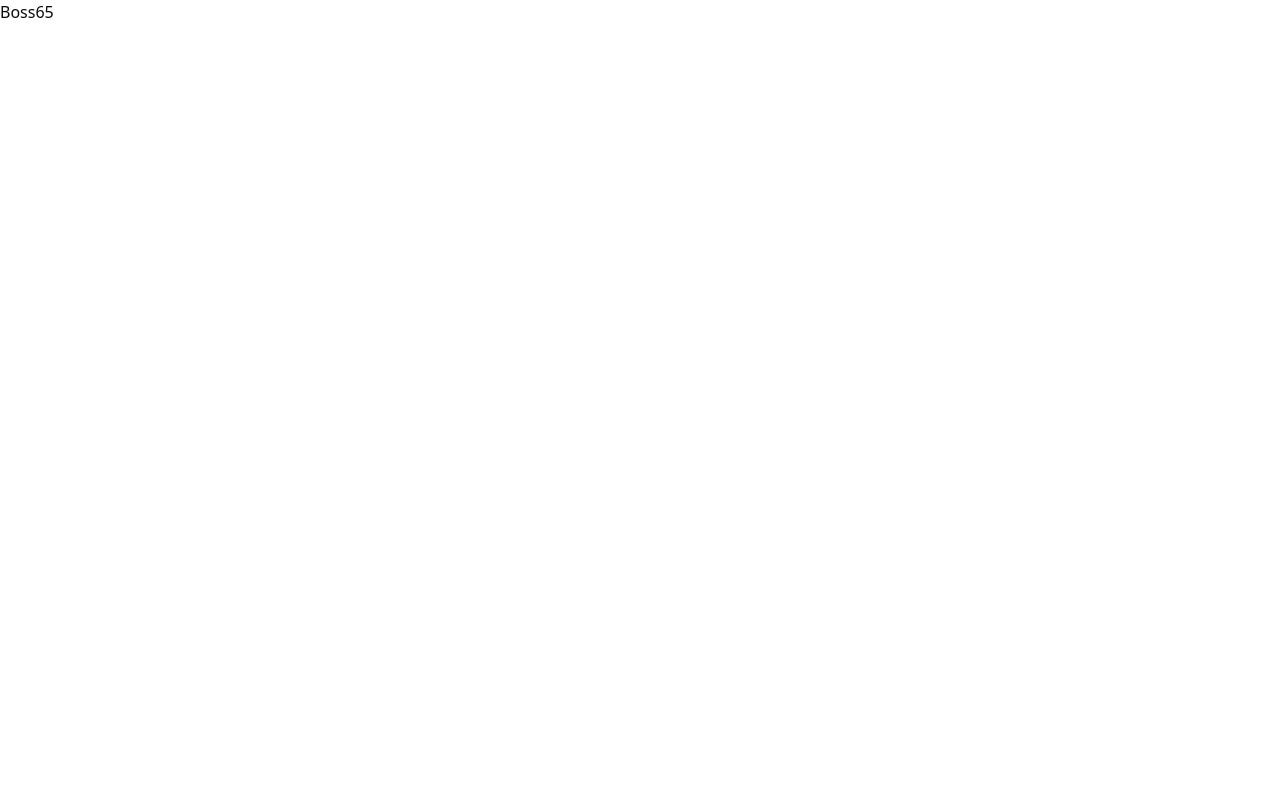
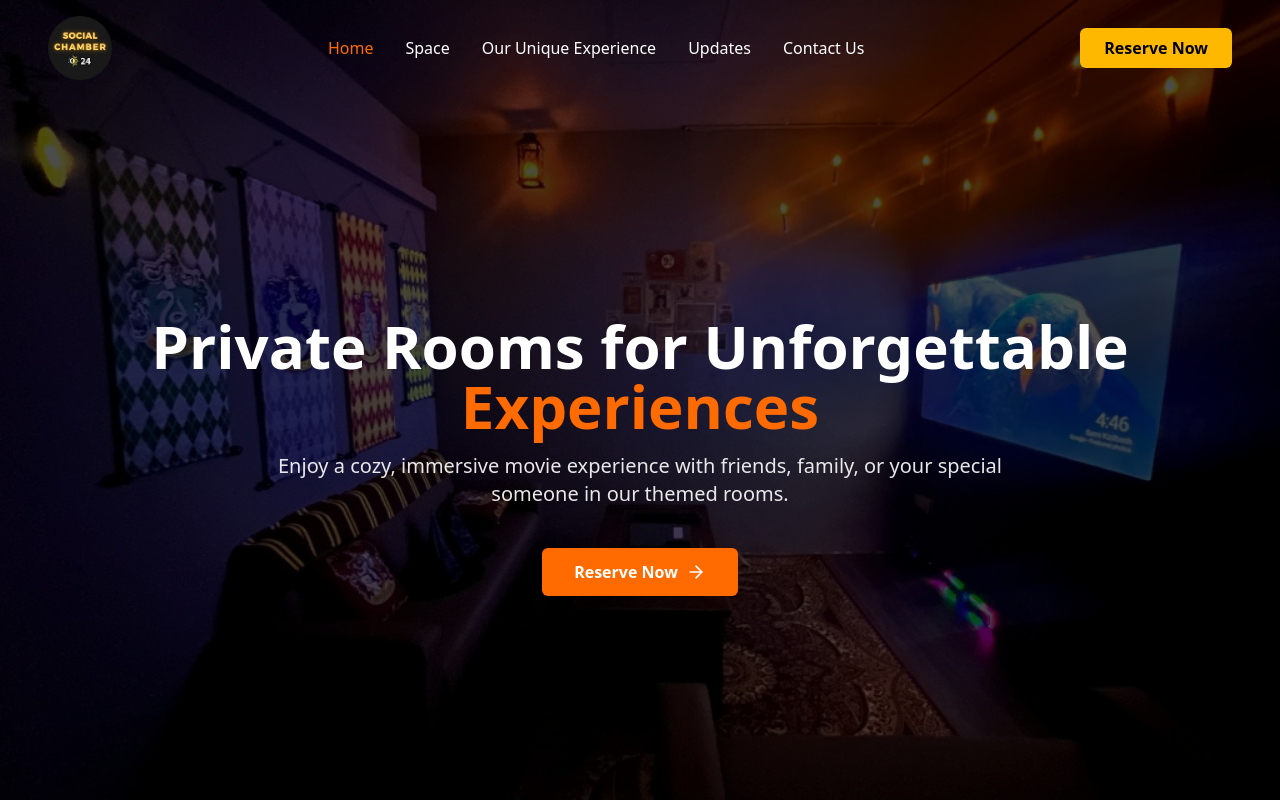
Before and after one commit to fsdteam8/boss65-frontend, a Next.js app: page / in a window 1280 px wide. Built offline with nearby package versions, Linux system fonts and the light colour scheme.

Commit message:
add navbar

```diff
--- a/src/app/layout.tsx
+++ b/src/app/layout.tsx
@@ -1,6 +1,7 @@
 import type { Metadata } from "next";
 import localFont from "next/font/local";
 import "./globals.css";
+import Navbar from "@/components/Navbar/Navbar";
 
 const geistSans = localFont({
   src: "./fonts/GeistVF.woff",
@@ -28,6 +29,7 @@ export default function RootLayout({
       <body
         className={`${geistSans.variable} ${geistMono.variable} antialiased`}
       >
+        <Navbar/>
         {children}
       </body>
     </html>
--- a/src/app/page.tsx
+++ b/src/app/page.tsx
@@ -1,8 +1,9 @@
+import Hero from "@/components/Hero";
 
 export default function Home() {
   return (
   <div>
-    <h1>Boss65</h1>
+ <Hero/>
   </div>
   );
 }
--- /dev/null
+++ b/src/components/Hero.tsx
@@ -0,0 +1,40 @@
+import Link from "next/link"
+import Image from "next/image"
+import { ArrowRight } from "lucide-react"
+
+export default function HeroSection() {
+  return (
+    <section className="relative w-full min-h-screen flex items-center justify-center px-4 md:px-8 lg:px-12 py-12 overflow-hidden pt-24">
+      {/* Background Image */}
+      <div className="absolute inset-0 z-0">
+        <Image src="/img/hero.jpg" alt="Themed room background" fill priority className="object-cover brightness-50" />
+        {/* Overlay for better text readability */}
+        <div className="absolute inset-0 bg-black/40"></div>
+      </div>
+
+      {/* String Lights Effect */}
+      {/* <div className="absolute top-0 w-full h-24 z-10 opacity-70">
+        <Image src="/lights.png" alt="String lights" fill className="object-contain" />
+      </div> */}
+
+      {/* Content */}
+      <div className="relative z-10 max-w-5xl mx-auto text-center pt-16">
+        <h1 className="text-4xl md:text-5xl lg:text-6xl font-bold text-white leading-tight mb-4">
+          Private Rooms for Unforgettable
+          <span className="block text-[#ff6b00]">Experiences</span>
+        </h1>
+
+        <p className="text-white text-lg md:text-xl max-w-3xl mx-auto mb-10 opacity-90">
+          Enjoy a cozy, immersive movie experience with friends, family, or your special someone in our themed rooms.
+        </p>
+
+        <Link
+          href="/reserve"
+          className="inline-flex items-center justify-center bg-[#ff6b00] hover:bg-[#ff5500] text-white font-bold py-3 px-8 rounded-md transition-colors"
+        >
+          Reserve Now <ArrowRight className="ml-2 h-5 w-5" />
+        </Link>
+      </div>
+    </section>
+  )
+}
--- /dev/null
+++ b/src/components/Navbar/Navbar.tsx
@@ -0,0 +1,92 @@
+"use client"
+
+import { useState } from "react"
+import Image from "next/image"
+import Link from "next/link"
+import { Menu, X } from "lucide-react"
+import { usePathname } from "next/navigation"
+
+export default function Navbar() {
+  const [isMenuOpen, setIsMenuOpen] = useState(false)
+  const pathname = usePathname()
+
+  const toggleMenu = () => {
+    setIsMenuOpen(!isMenuOpen)
+  }
+
+  const navLinks = [
+    { href: "/", label: "Home" },
+    { href: "/space", label: "Space" },
+    { href: "/experience", label: "Our Unique Experience" },
+    { href: "/updates", label: "Updates" },
+    { href: "/contact", label: "Contact Us" },
+  ]
+
+  return (
+    <header className="absolute top-0 left-0 w-full py-4 px-4 md:px-8 lg:px-12 z-50">
+      <div className="flex items-center justify-between container mx-auto">
+        {/* Logo */}
+        <Link href="/" className="flex items-center">
+          <div className="relative h-14 w-14 md:h-16 md:w-16">
+            <Image src="/img/logo.png" alt="Social Chamber" fill className="object-contain" />
+          </div>
+        </Link>
+
+        {/* Desktop Navigation */}
+        <nav className="hidden md:flex items-center space-x-8">
+          {navLinks.map((link) => (
+            <Link
+              key={link.href}
+              href={link.href}
+              className={`font-medium transition-colors ${
+                pathname === link.href ? "text-[#ff6b00]" : "text-white hover:text-[#ff6b00]"
+              }`}
+            >
+              {link.label}
+            </Link>
+          ))}
+        </nav>
+
+        {/* Reserve Button */}
+        <Link
+          href="/reserve"
+          className="hidden md:flex items-center justify-center bg-[#ffb800] hover:bg-[#ffa600] text-black font-bold py-2 px-6 rounded-md transition-colors"
+        >
+          Reserve Now
+        </Link>
+
+        {/* Mobile Menu Button */}
+        <button className="md:hidden text-white" onClick={toggleMenu} aria-label="Toggle menu">
+          {isMenuOpen ? <X size={24} /> : <Menu size={24} />}
+        </button>
+      </div>
+
+      {/* Mobile Navigation */}
+      {isMenuOpen && (
+        <div className="md:hidden fixed inset-0 z-50 bg-[#0a0a14]/95 backdrop-blur-sm pt-20 px-4">
+          <nav className="flex flex-col space-y-6">
+            {navLinks.map((link) => (
+              <Link
+                key={link.href}
+                href={link.href}
+                className={`text-xl font-medium ${
+                  pathname === link.href ? "text-[#ff6b00]" : "text-white hover:text-[#ff6b00]"
+                }`}
+                onClick={toggleMenu}
+              >
+                {link.label}
+              </Link>
+            ))}
+            <Link
+              href="/reserve"
+              className="flex items-center justify-center bg-[#ffb800] hover:bg-[#ffa600] text-black font-bold py-3 px-6 rounded-md transition-colors mt-4"
+              onClick={toggleMenu}
+            >
+              Reserve Now
+            </Link>
+          </nav>
+        </div>
+      )}
+    </header>
+  )
+}
```
Also changed, not shown: public/img/hero.jpg (added), public/img/logo.png (added).
